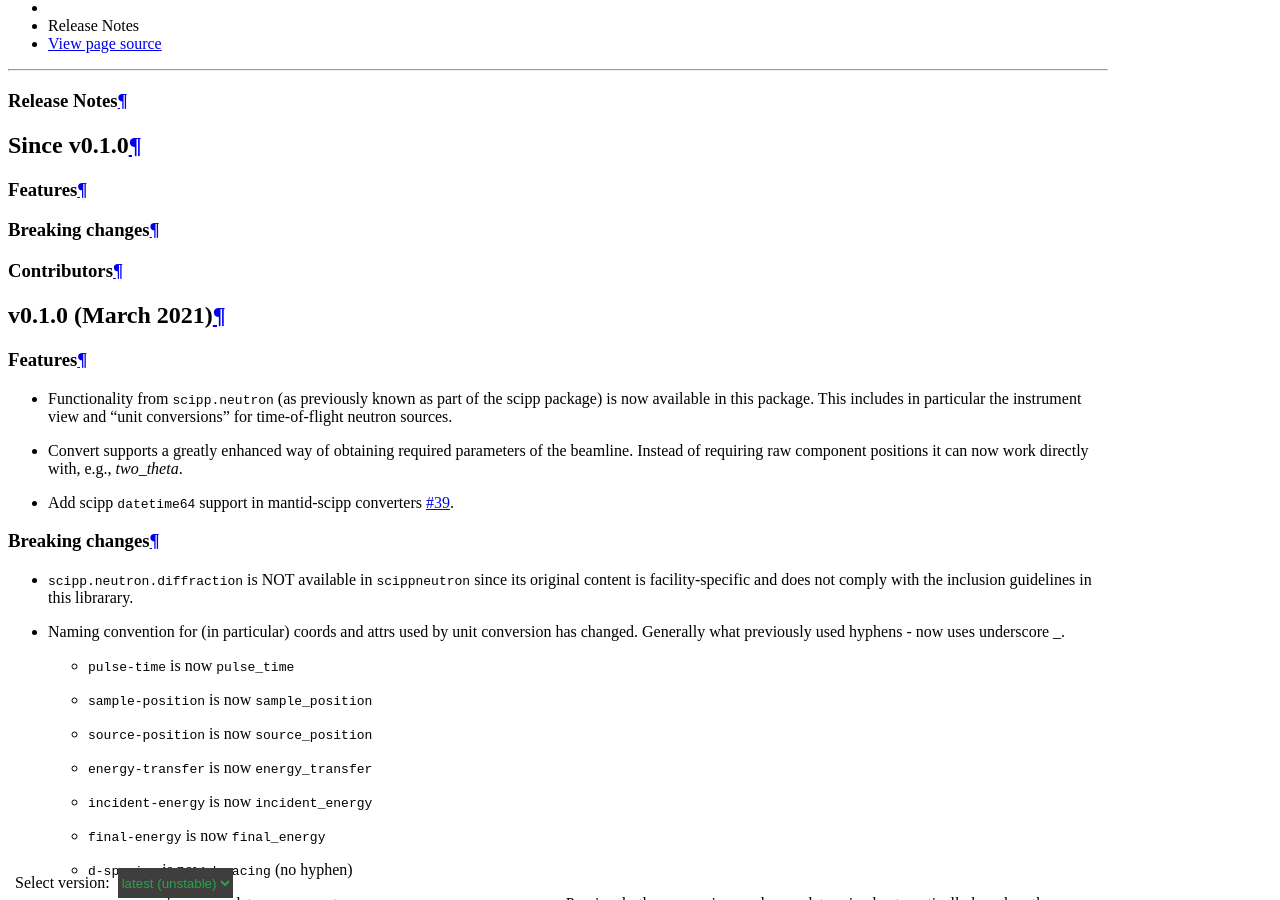
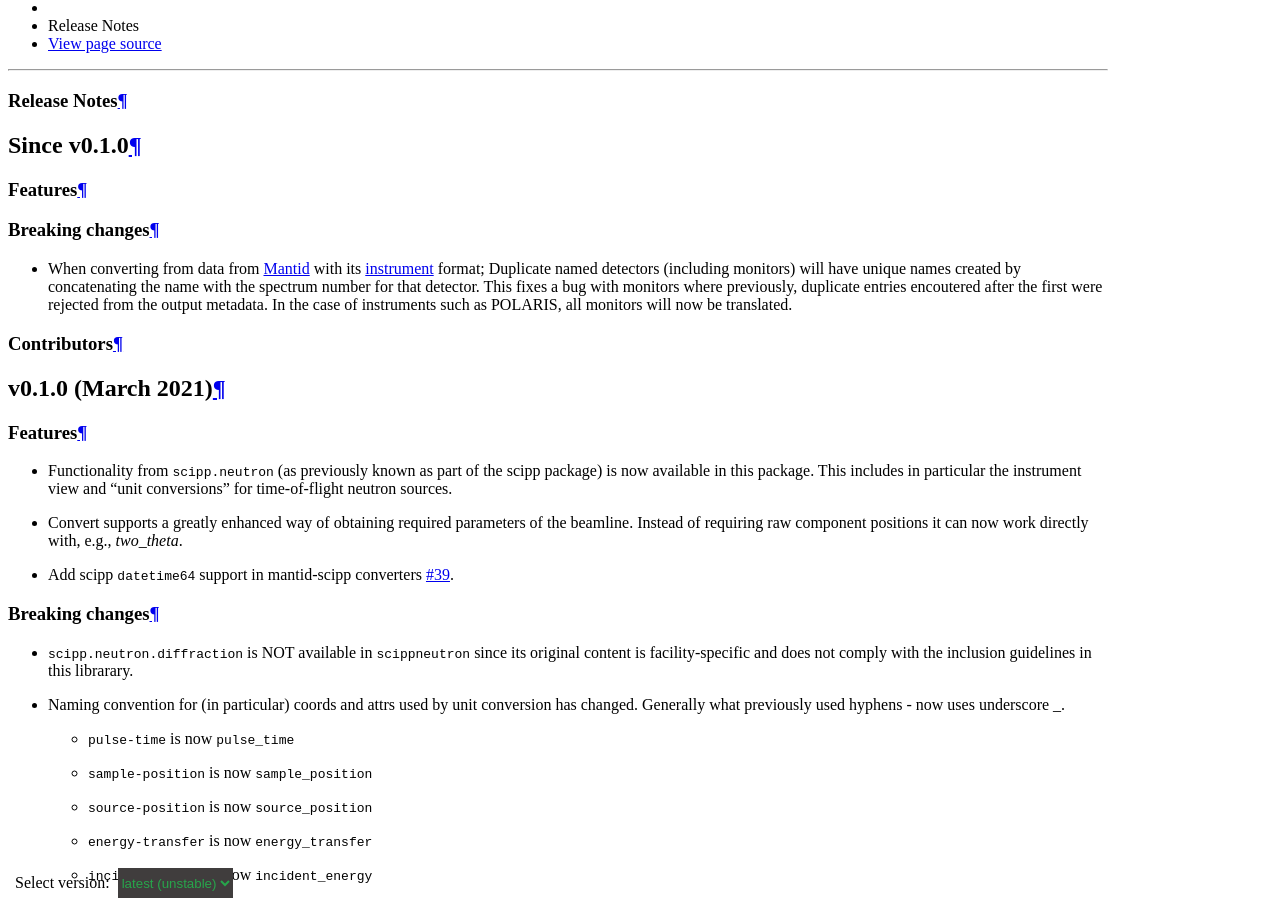
Before and after one commit to scipp/scippneutron, a Sphinx documentation site: the page built from docs/about/release-notes.rst, in a window 1280 px wide and 900 px high, scrolled down 811 px. Built offline with Sphinx 7.4.7 and the Read the Docs theme 2.0.0, drawn with Linux system fonts in a browser that asks for light colours.

Commit message:
Update release notes for duplicate monitor fix

```diff
--- a/docs/about/release-notes.rst
+++ b/docs/about/release-notes.rst
@@ -11,6 +11,11 @@ Features
 
 Breaking changes
 ~~~~~~~~~~~~~~~~
+
+* When converting from data from `Mantid <https://www.mantidproject.org/Main_Page>`_ with its `instrument <https://docs.mantidproject.org/nightly/concepts/InstrumentDefinitionFile.html>`_ format;
+  Duplicate named detectors (including monitors) will have unique names created by concatenating the name with the spectrum number for that detector.
+  This fixes a bug with monitors where previously, duplicate entries encoutered after the first were rejected from the output metadata.
+  In the case of instruments such as POLARIS, all monitors will now be translated.
 
 Contributors
 ~~~~~~~~~~~~
```
